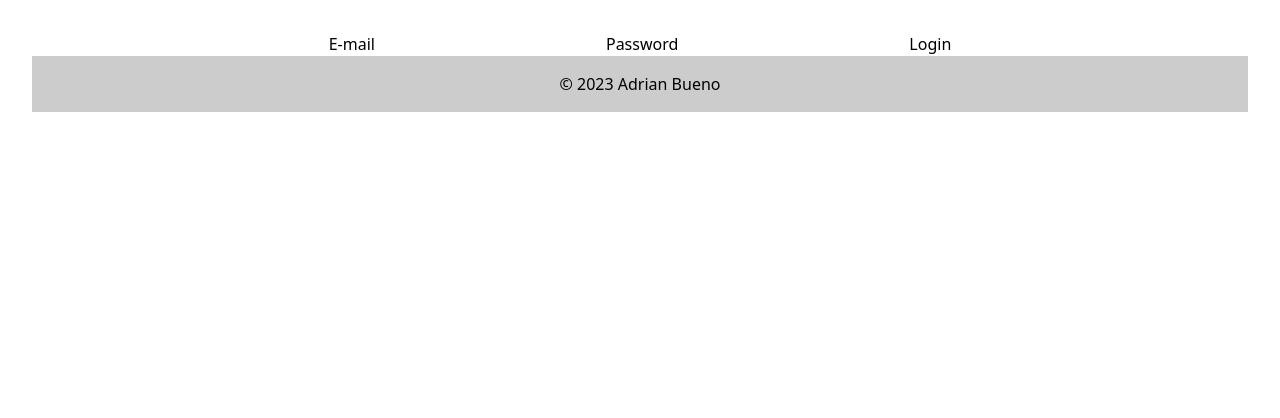
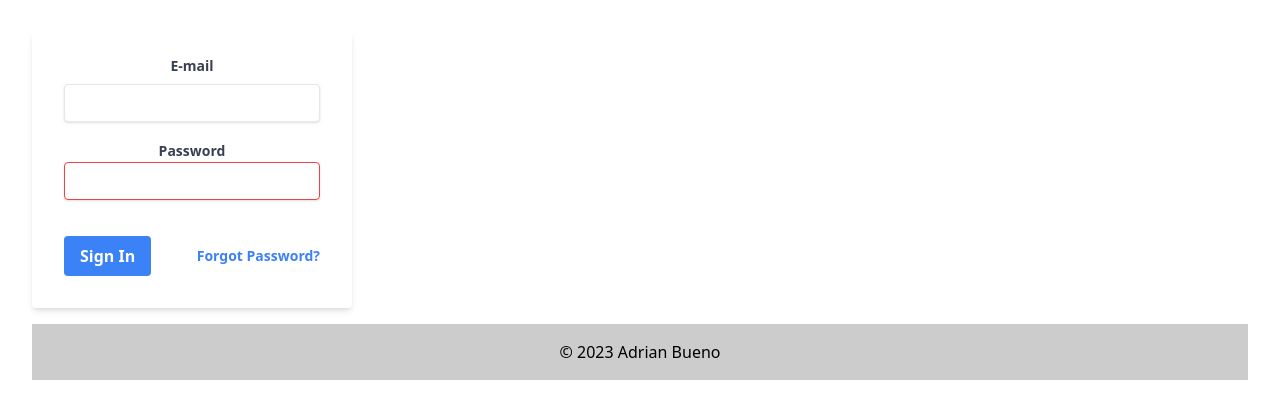
Before and after one commit to adrianlbueno/the-pocman-online-shop, a React (Vite) app: page /login in a window 1280 px wide. Shown: the top 418 px of the page. Built offline with nearby package versions, Linux system fonts and the light colour scheme.

Commit message:
add style to singin from

```diff
--- a/src/components/common/form/SignInForm.jsx
+++ b/src/components/common/form/SignInForm.jsx
@@ -1,20 +1,32 @@
 const SignIn = () => {
     return (
-        <div>
-            <form noValidate>
-                <label htmlFor="inputEmail">E-mail</label>
-                <input
+        <div className="w-full max-w-xs" >
+            <form className="bg-white shadow-md rounded px-8 pt-6 pb-8 mb-4" noValidate>
+                <div className="mb-4">
+                    <label className="block text-gray-700 text-sm font-bold mb-2" htmlFor="inputEmail">E-mail</label>
+                    <input className="shadow appearance-none border rounded w-full py-2 px-3 text-gray-700 leading-tight focus:outline-none focus:shadow-outline"
                         type="email"
                         id="inputEmail"
                         name="email"
                     />
-                <label htmlFor="inputPassword">Password</label>
+                </div>
+                <div className="mb-6">
+                    <label className="lock text-gray-700 text-sm font-bold mb-2" htmlFor="inputPassword">Password</label>
                     <input
+                        className="shadow appearance-none border border-red-500 rounded w-full py-2 px-3 text-gray-700 mb-3 leading-tight focus:outline-none focus:shadow-outline"
                         type="password"
                         id="inputPassword"
                         name="password"
                     />
-                <button type="submit">Login</button>
+                </div>
+                <div className="flex items-center justify-between">
+                    <button className="bg-blue-500 hover:bg-blue-700 text-white font-bold py-2 px-4 rounded focus:outline-none focus:shadow-outline" type="button">
+                        Sign In
+                    </button>
+                    <a className="inline-block align-baseline font-bold text-sm text-blue-500 hover:text-blue-800" href="#">
+                        Forgot Password?
+                    </a>
+                </div>
             </form>
         </div>
     );
```
Lines whose indentation alone changed are shown as unchanged.
